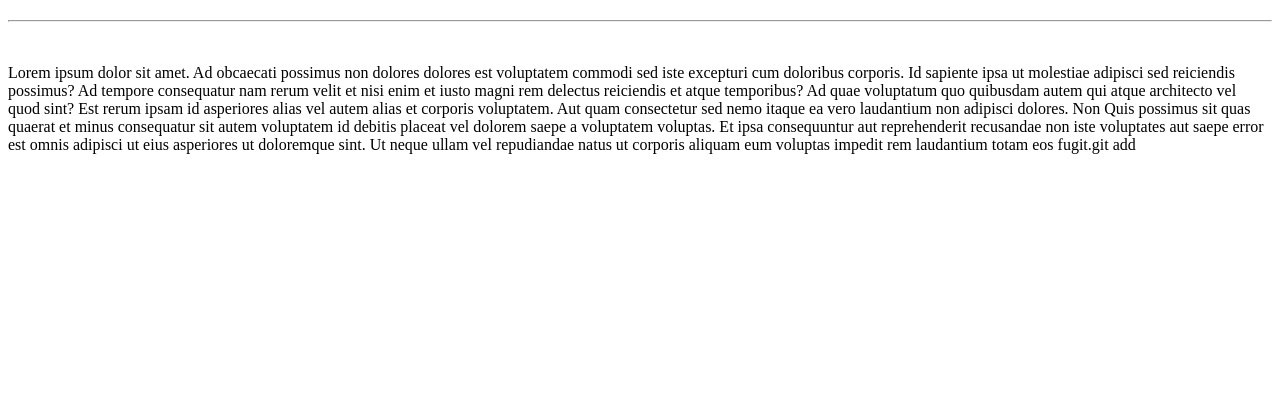
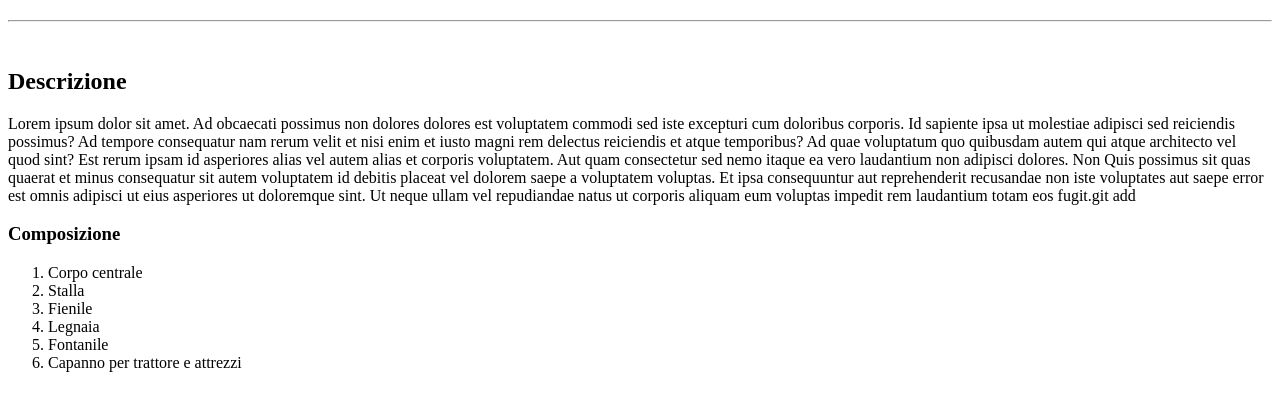
Before and after one commit to CarloCioni/castello, a plain HTML site: page index.html in a window 1280 px wide. Shown: the part 60-470 px from the top of the page. Drawn offline with Linux system fonts and the light colour scheme.

Commit message:
descrizione

```diff
--- a/index.html
+++ b/index.html
@@ -10,12 +10,21 @@
 <h1><strong>Castello</strong></h1>
 <hr>
 <img src="/home/carlo/Immagini/castello.png" alt="">
+<h2>Descrizione</h2>
 <p>Lorem ipsum dolor sit amet. Ad obcaecati possimus non dolores dolores est voluptatem commodi sed iste excepturi cum doloribus corporis. Id sapiente ipsa ut molestiae adipisci sed reiciendis possimus? Ad tempore consequatur nam rerum velit et nisi enim et iusto magni rem delectus reiciendis et atque temporibus?
 
     Ad quae voluptatum quo quibusdam autem qui atque architecto vel quod sint? Est rerum ipsam id asperiores alias vel autem alias et corporis voluptatem. Aut quam consectetur sed nemo itaque ea vero laudantium non adipisci dolores.
 
     Non Quis possimus sit quas quaerat et minus consequatur sit autem voluptatem id debitis placeat vel dolorem saepe a voluptatem voluptas. Et ipsa consequuntur aut reprehenderit recusandae non iste voluptates aut saepe error est omnis adipisci ut eius asperiores ut doloremque sint. Ut neque ullam vel repudiandae natus ut corporis aliquam eum voluptas impedit rem laudantium totam eos fugit.git add </p>
-
+<h3>Composizione</h3>
+<ol>
+    <li>Corpo centrale</li>
+    <li>Stalla</li>
+    <li>Fienile</li>
+    <li>Legnaia</li>
+    <li>Fontanile</li>
+    <li>Capanno per trattore e attrezzi</li>
+</ol>
 
 </body>
 </html>
```
